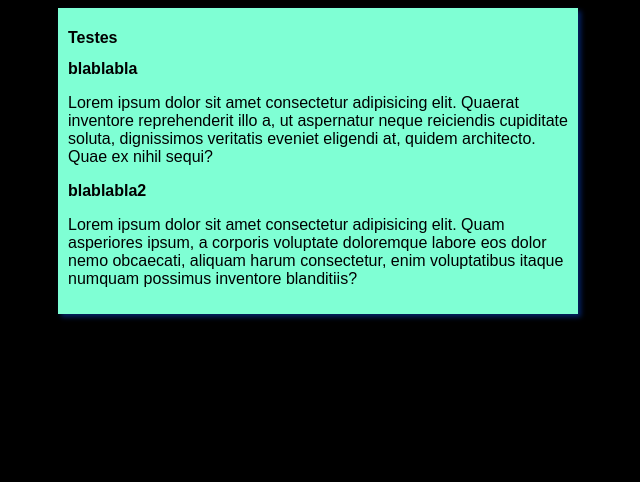
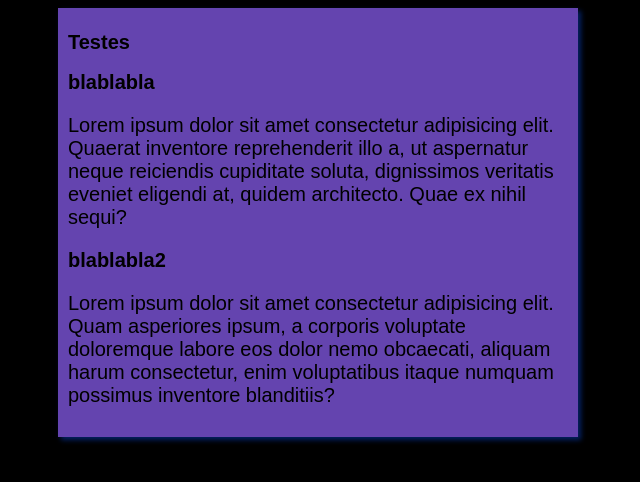
Before and after one commit to AntonioLimaa/Site-teste, a plain HTML site: page index.html in a window 1280 px wide. Shown: the whole page, without its empty margins (322-962 px from the left). Drawn offline with Linux system fonts and the light colour scheme.

Commit message:
Alteração no background

```diff
--- a/index.html
+++ b/index.html
@@ -13,11 +13,11 @@
             <h1>Testes</h1>
         </header>
         <article>
-            <h1>blablabla</h1>
+            <h2>blablabla</h2>
             <p>Lorem ipsum dolor sit amet consectetur adipisicing elit. Quaerat inventore reprehenderit illo a, ut aspernatur neque reiciendis cupiditate soluta, dignissimos veritatis eveniet eligendi at, quidem architecto. Quae ex nihil sequi?</p>
         </article>
         <article>
-            <h1>blablabla2</h1>
+            <h2>blablabla2</h2>
             <p>Lorem ipsum dolor sit amet consectetur adipisicing elit. Quam asperiores ipsum, a corporis voluptate doloremque labore eos dolor nemo obcaecati, aliquam harum consectetur, enim voluptatibus itaque numquam possimus inventore blanditiis?
             </p>
         </article>
--- a/style.css
+++ b/style.css
@@ -1,6 +1,6 @@
 * {
     font-family: Arial, Helvetica, sans-serif;
-    font-size: 16px;
+    font-size: 20px;
 }
 
 body {
@@ -8,7 +8,7 @@ body {
 }
 
 main {
-    background-color: aquamarine;
+    background-color: rgb(100, 68, 175);
     width: 500px;
     margin: auto;
     padding: 10px;
```
